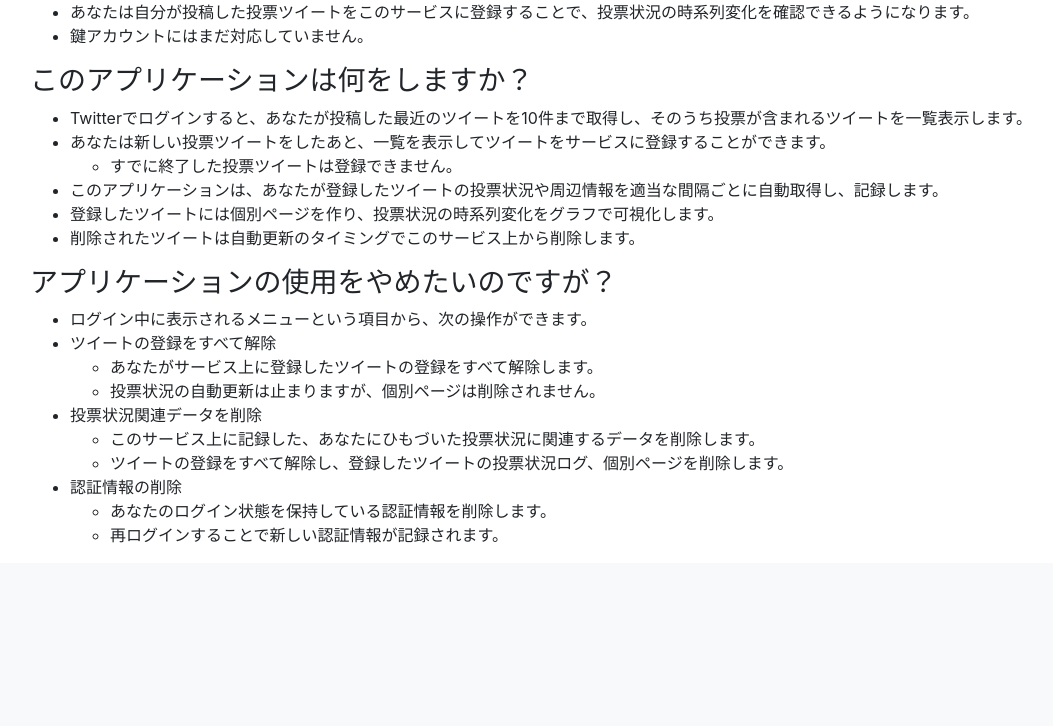
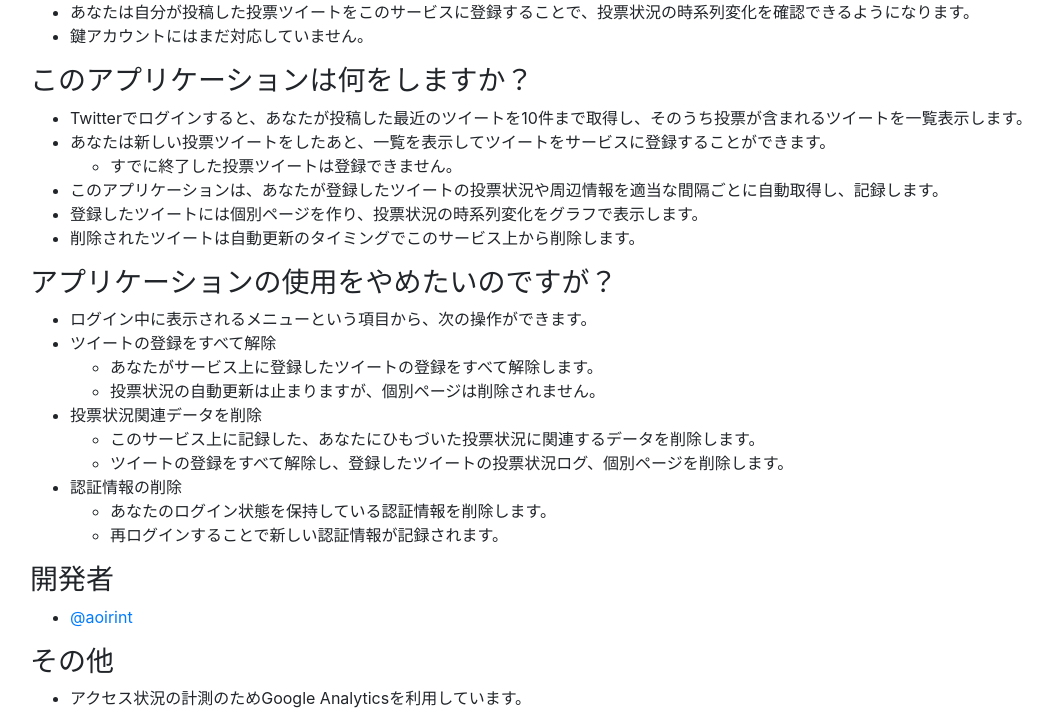
Before and after one commit to aoirint/Nalypoll, a Django app: page / in a window 1280 px wide. Shown: the part 251-977 px from the top of the page, without its empty margins (55-1108 px from the left). Before the commit the page ends 794 px from the top, so only its background shows below. Run offline with Django 3.2, Linux system fonts and the light colour scheme; some libraries are stand-ins or nearby versions.

Commit message:
fix for deploy & analytics

```diff
--- a/Nalypoll/templates/base.html
+++ b/Nalypoll/templates/base.html
@@ -47,6 +47,17 @@
   integrity="sha256-ur/YlHMU96MxHEsy3fHGszZHas7NzH4RQlD4tDVvFhw="
   crossorigin="anonymous"></script>
 <script src="{% static 'js/barchartrace.js' %}"></script>
+
+
+<!-- Global site tag (gtag.js) - Google Analytics -->
+<script async src="https://www.googletagmanager.com/gtag/js?id=UA-157155944-4"></script>
+<script>
+  window.dataLayer = window.dataLayer || [];
+  function gtag(){dataLayer.push(arguments);}
+  gtag('js', new Date());
+
+  gtag('config', 'UA-157155944-4');
+</script>
 
 
 <!-- https://developer.twitter.com/en/docs/twitter-for-websites/javascript-api/guides/set-up-twitter-for-websites -->
--- a/Nalypoll/templates/index.html
+++ b/Nalypoll/templates/index.html
@@ -30,7 +30,7 @@
     <li>すでに終了した投票ツイートは登録できません。
   </ul>
   <li>このアプリケーションは、あなたが登録したツイートの投票状況や周辺情報を適当な間隔ごとに自動取得し、記録します。
-  <li>登録したツイートには個別ページを作り、投票状況の時系列変化をグラフで可視化します。
+  <li>登録したツイートには個別ページを作り、投票状況の時系列変化をグラフで表示します。
   <li>削除されたツイートは自動更新のタイミングでこのサービス上から削除します。
 </ul>
 
@@ -54,4 +54,14 @@
     </ul>
 </ul>
 
+<h3>開発者</h3>
+<ul>
+  <li><a href="https://twitter.com/aoirint">@aoirint</a>
+</ul>
+
+<h3>その他</h3>
+<ul>
+  <li>アクセス状況の計測のためGoogle Analyticsを利用しています。
+</ul>
+
 {% endblock %}
```
Also changed, not shown: 1 other file.
